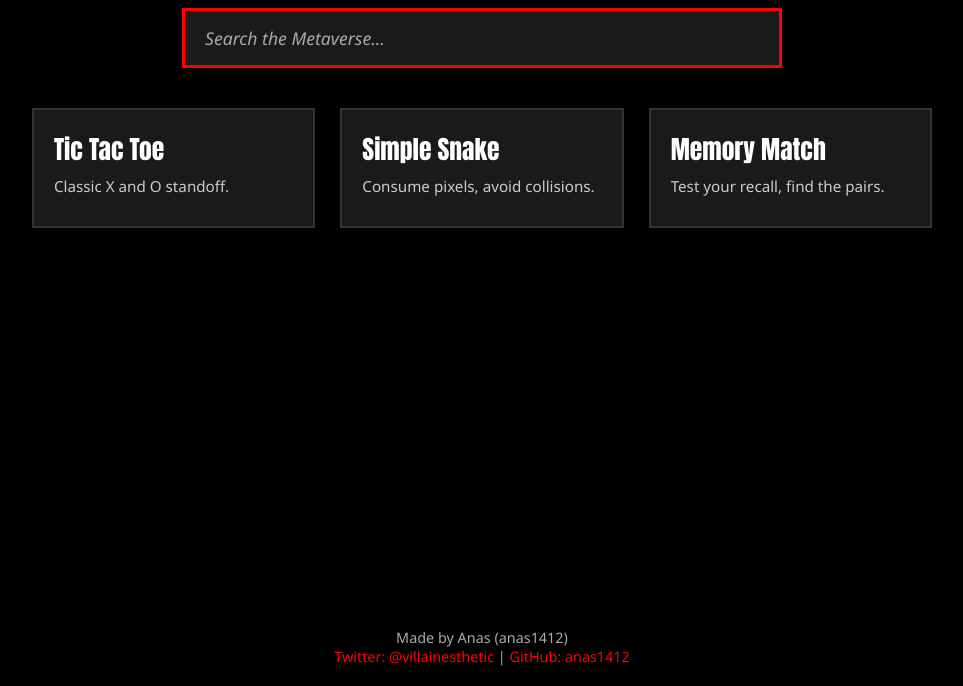
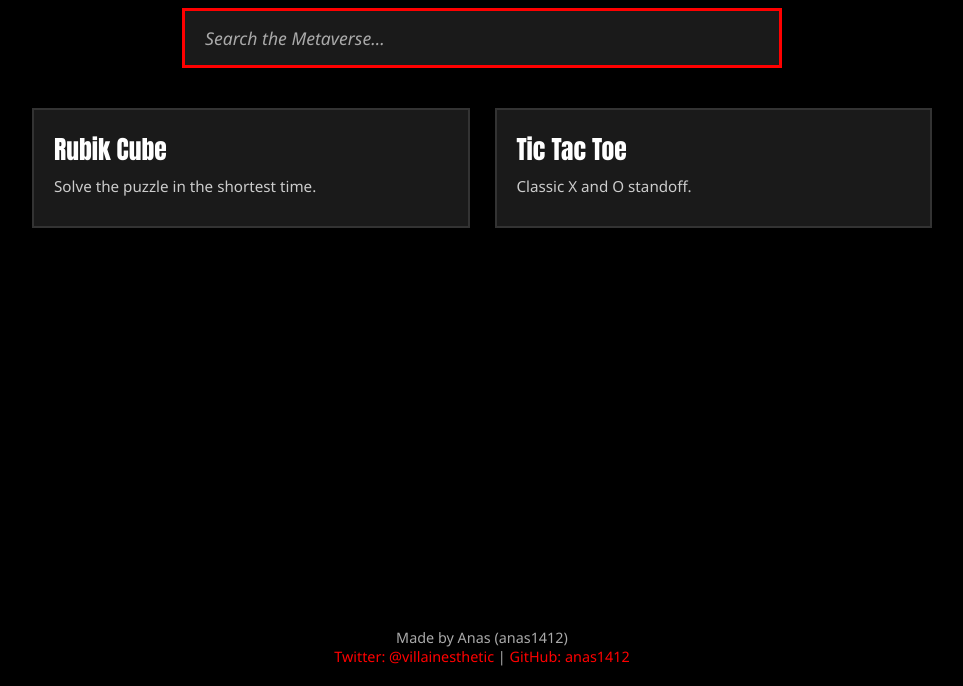
Before and after one commit to anas1412/vibe-coded-games, a plain HTML site: page index.html in a window 1280 px wide. Shown: the part 114-800 px from the top of the page, without its empty margins (158-1121 px from the left). Drawn offline with Linux system fonts and the light colour scheme.

```diff
--- a/index.html
+++ b/index.html
@@ -231,24 +231,19 @@
         // --- STRUCTURED GAME DATA ---
         // (Keep your existing gamesData array here)
         const gamesData = [
+
+            {
+                id: 'rubik-cube',
+                title: 'Rubik Cube',
+                description: 'Solve the puzzle in the shortest time.',
+                filePath: 'games/rubik-cube.html'
+            },
             {
                 id: 'tic-tac-toe',
                 title: 'Tic Tac Toe',
                 description: 'Classic X and O standoff.',
                 filePath: 'games/tictactoe.html'
             },
-            {
-                id: 'snake',
-                title: 'Simple Snake',
-                description: 'Consume pixels, avoid collisions.',
-                filePath: 'games/snake.html'
-            },
-            {
-                id: 'memory-match',
-                title: 'Memory Match',
-                description: 'Test your recall, find the pairs.',
-                filePath: 'games/memory.html'
-            }
             // --- ADD NEW GAME OBJECTS HERE ---
         ];
         // ----------------------------
```
